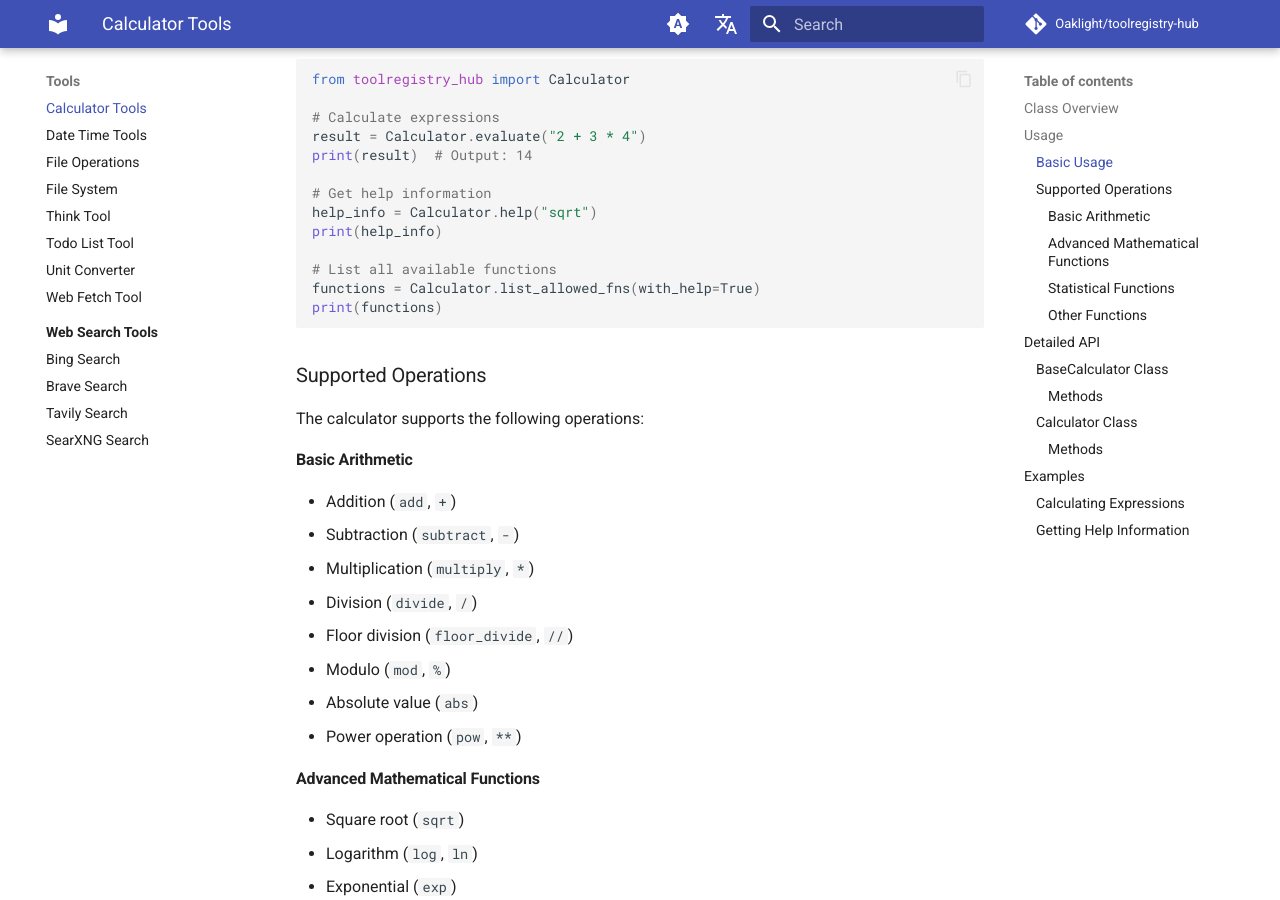
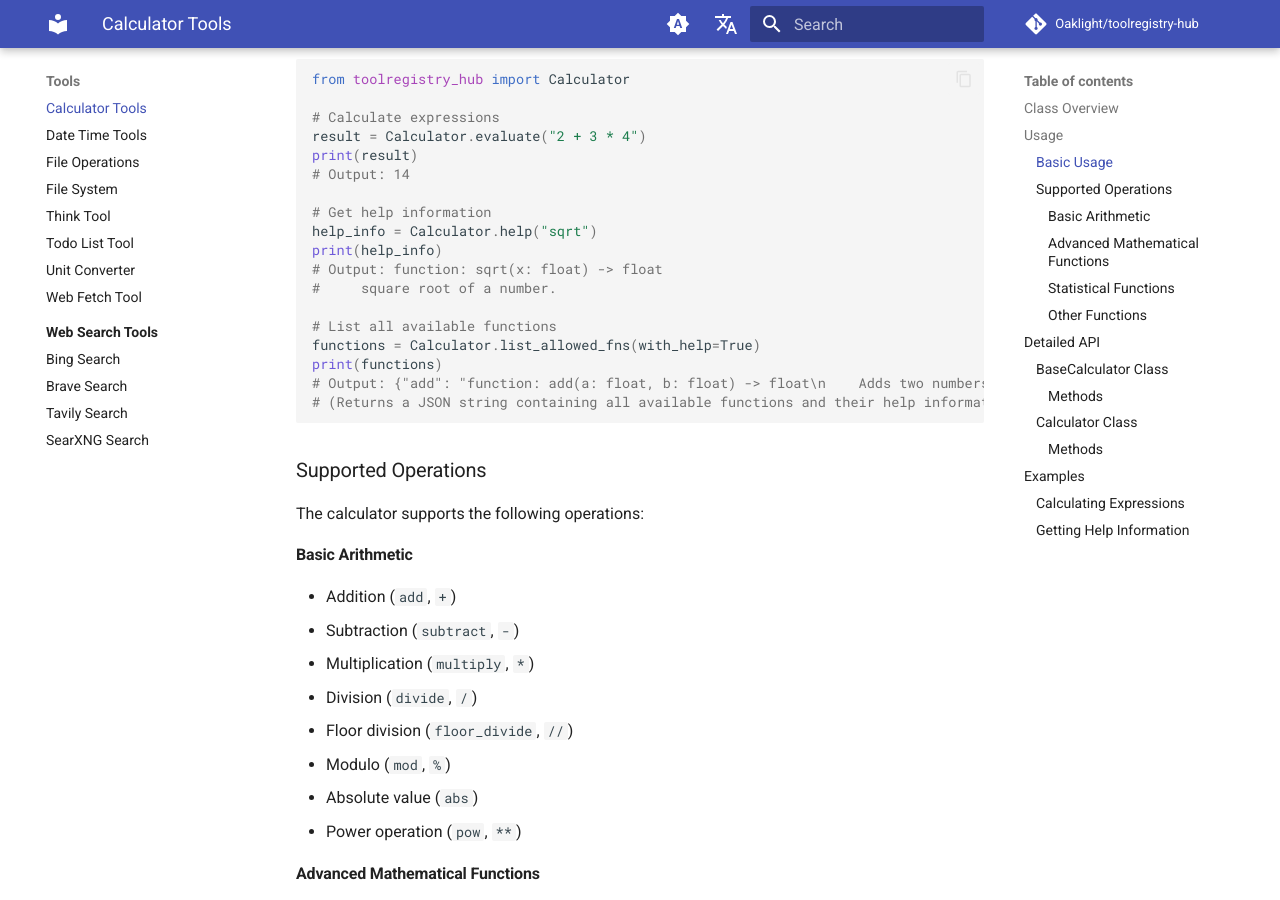
Before and after one commit to Oaklight/toolregistry-hub, an MkDocs documentation site: the page built from docs/tools/calculator.md, in a window 1280 px wide and 900 px high, scrolled down 574 px. Built offline with MkDocs 1.6.1 and Material for MkDocs 9.7.7, drawn with Linux system fonts in a browser that asks for light colours; comment, search, counter and statistics services are not loaded; some of the changed text lies outside the part shown.

Commit message:
📝 docs(calculator): update calculator documentation with output examples
- add explicit output comments for all code examples【docs】
- improve formatting consistency in code blocks【style】
- clarify JSON string return format for list_allowed_fns function【docs】

````diff
--- a/docs/tools/calculator.md
+++ b/docs/tools/calculator.md
@@ -18,15 +18,20 @@
 
 # Calculate expressions
 result = Calculator.evaluate("2 + 3 * 4")
-print(result)  # Output: 14
+print(result)
+# Output: 14
 
 # Get help information
 help_info = Calculator.help("sqrt")
 print(help_info)
+# Output: function: sqrt(x: float) -> float
+#     square root of a number.
 
 # List all available functions
 functions = Calculator.list_allowed_fns(with_help=True)
 print(functions)
+# Output: {"add": "function: add(a: float, b: float) -> float\n    Adds two numbers.", ...}
+# (Returns a JSON string containing all available functions and their help information)
 ```
 
 ### Supported Operations
@@ -142,8 +147,12 @@
 # Get help information for a specific function
 help_info = Calculator.help("sqrt")
 print(help_info)
+# Output: function: sqrt(x: float) -> float
+#     square root of a number.
 
 # List all available functions
 functions = Calculator.list_allowed_fns(with_help=True)
 print(functions)
+# Output: {"add": "function: add(a: float, b: float) -> float\n    Adds two numbers.", ...}
+# (Returns a JSON string containing all available functions and their help information)
 ```
````
